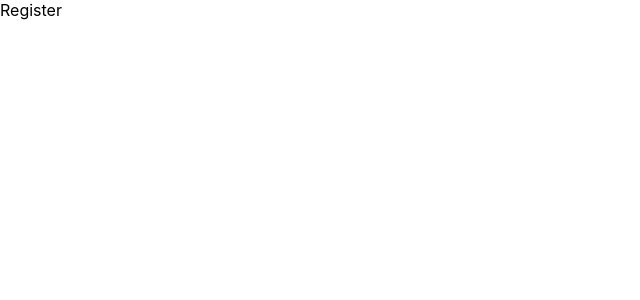
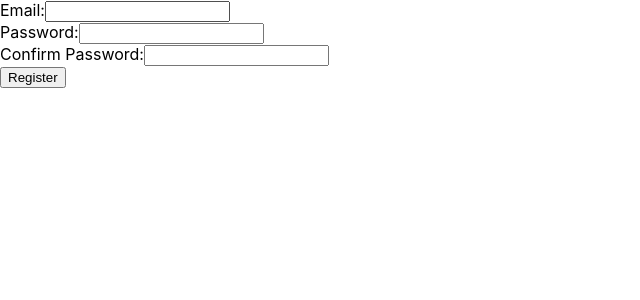
Before and after one commit to hadicahyono/pos-fe, a React (Create React App) app: page /register in a window 1280 px wide. Shown: the top 300 px of the page, without its empty margins (0-640 px from the left). Built offline with nearby package versions, Linux system fonts and the light colour scheme.

Commit message:
register feature

```diff
--- a/package.json
+++ b/package.json
@@ -7,6 +7,7 @@
     "@testing-library/react": "^13.4.0",
     "@testing-library/user-event": "^13.5.0",
     "axios": "^1.2.3",
+    "dotenv": "^16.0.3",
     "react": "^18.2.0",
     "react-dom": "^18.2.0",
     "react-router-dom": "^6.7.0",
--- /dev/null
+++ b/src/helper.js
@@ -0,0 +1 @@
+export const API_URL = "http://localhost:5566";
--- a/src/pages/Register/Register.jsx
+++ b/src/pages/Register/Register.jsx
@@ -1,8 +1,71 @@
-import React from "react";
+import axios from "axios";
+import React, { useState } from "react";
+import { API_URL } from "../../helper";
 
 const Register = (props) => {
-  const onRegister = () => {};
-  return <>Register</>;
+  const [email, setEmail] = useState("");
+  const [password, setPassword] = useState("");
+  const [passwordAgain, setPasswordAgain] = useState("");
+  const [error, setError] = useState("");
+  const [success, setSuccess] = useState(false);
+
+  const handleSubmit = async (e) => {
+    e.preventDefault();
+
+    try {
+      const { data } = await axios.post(API_URL + `/users/register`, {
+        email,
+        password,
+        passwordAgain,
+      });
+
+      if (!data.success) {
+        setError(data.message);
+      } else {
+        setError("");
+        setSuccess(true);
+      }
+    } catch (error) {
+      console.error(error);
+      setError("An error occured while registering.");
+    }
+  };
+  return (
+    <>
+      <form onSubmit={handleSubmit}>
+        <label>
+          Email:
+          <input
+            type="email"
+            value={email}
+            onChange={(e) => setEmail(e.target.value)}
+          />
+        </label>
+        <br />
+        <label>
+          Password:
+          <input
+            type="password"
+            value={password}
+            onChange={(e) => setPassword(e.target.value)}
+          />
+        </label>
+        <br />
+        <label>
+          Confirm Password:
+          <input
+            type="password"
+            value={passwordAgain}
+            onChange={(e) => setPasswordAgain(e.target.value)}
+          />
+        </label>
+        <br />
+        <button type="submit">Register</button>
+      </form>
+      {error && <p>{error}</p>}
+      {success && <p>Account registered successfully!</p>}
+    </>
+  );
 };
 
 export default Register;
```
Also changed, not shown: 2 other files (tests, documents, lock files or other folders).
